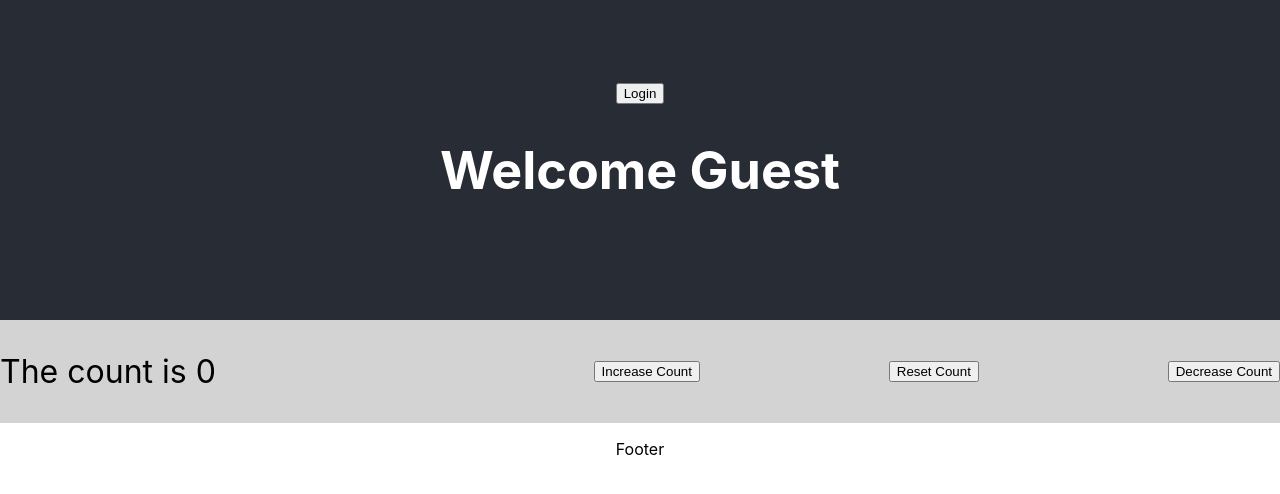
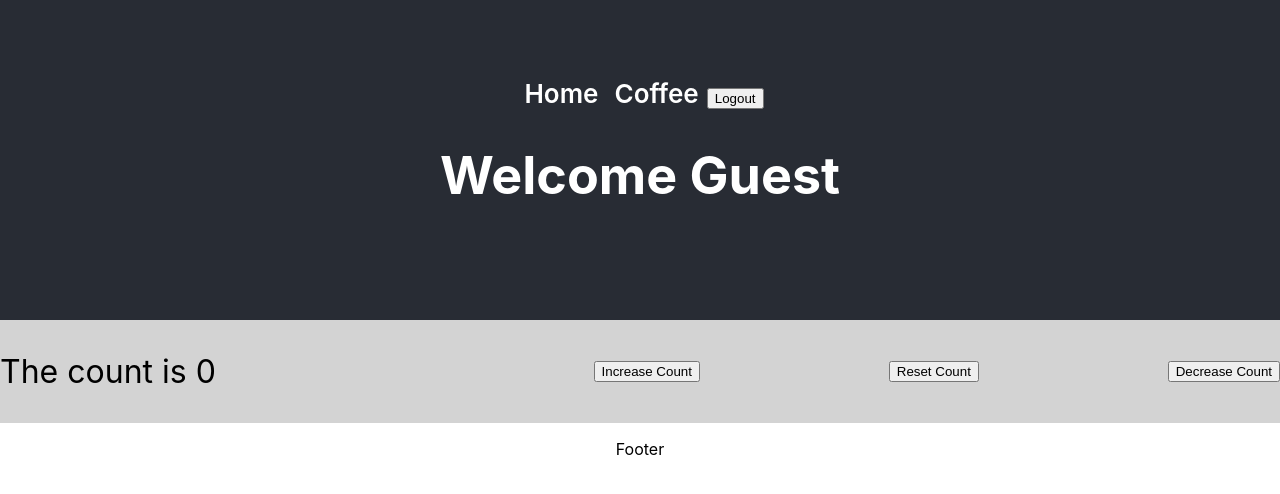
Before and after one commit to jaRue1/react02, a React (Create React App) app: page / in a window 1280 px wide. Shown: the top 494 px of the page. Built offline with nearby package versions, Linux system fonts and the light colour scheme.

Commit message:
implemented my first routes

```diff
--- a/src/App.css
+++ b/src/App.css
@@ -48,6 +48,16 @@
   font-size: calc(10px + 2vmin);
   color: white;
 }
+nav > a {
+  color :white;
+  padding: 8px;
+  text-decoration: none;
+  font-weight: 600;
+}
+nav > a:hover, nav > a:active {
+  text-decoration: underline;
+  color: red;
+}
 
 .App-link {
   color: #61dafb;
--- a/src/components/Header/Navbar.js
+++ b/src/components/Header/Navbar.js
@@ -1,10 +1,16 @@
-import React from 'react'
+import React from "react"
+import { Link } from "react-router-dom"
 // passing props isLoggedIn from Header index.js
-function NavBar({ isLoggedIn, setIsLoggedIn }){
-  if (!isLoggedIn) {
-    return <button onClick ={() => setIsLoggedIn(true)}>Login</button>
-  }
-  return <button onClick ={() => setIsLoggedIn(false)}>Logout</button>
+function NavBar({ isLoggedIn, setIsLoggedIn }) {
+  return(
+  <nav>
+    <Link to='/'>Home</Link>
+    <Link to='/coffee'>Coffee</Link>
+    <button onClick={() => setIsLoggedIn(!isLoggedIn)}>
+      {isLoggedIn ? 'Login' : 'Logout'}
+    </button>
+  </nav>
+  )
 }
 
 export default NavBar
```
